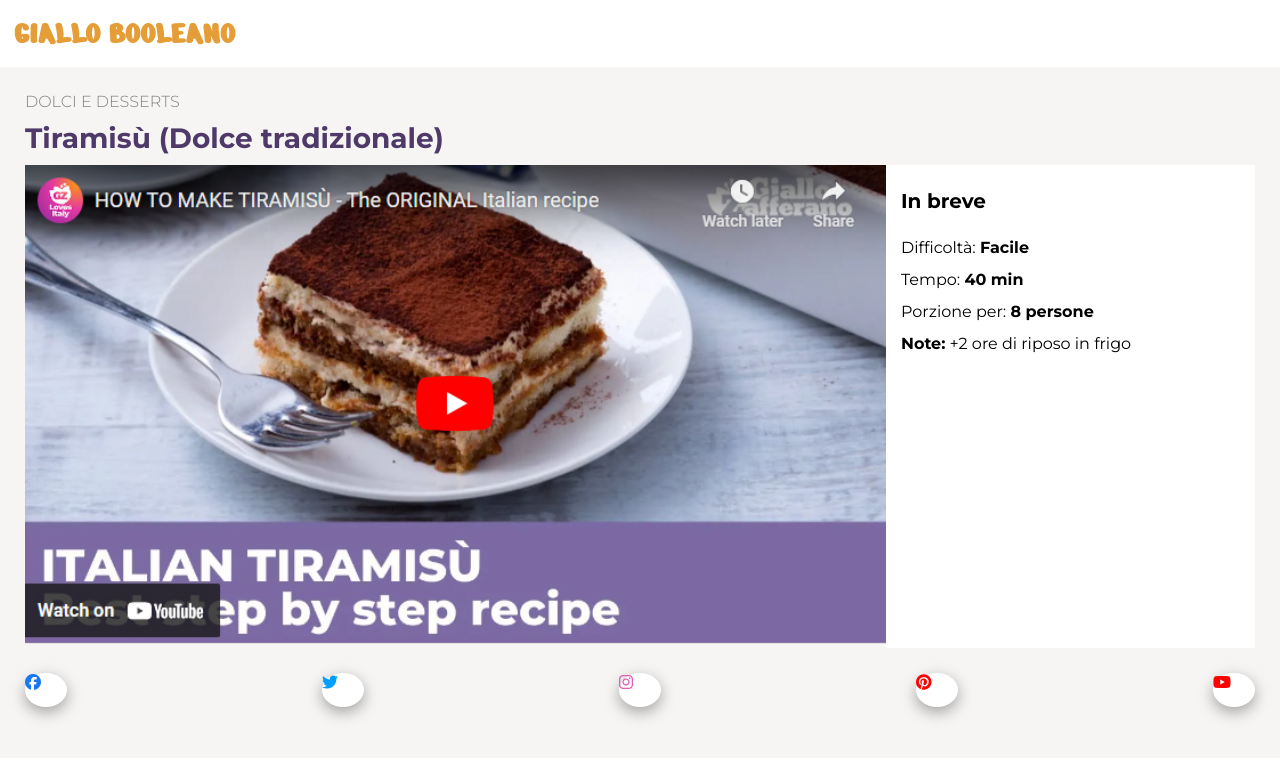
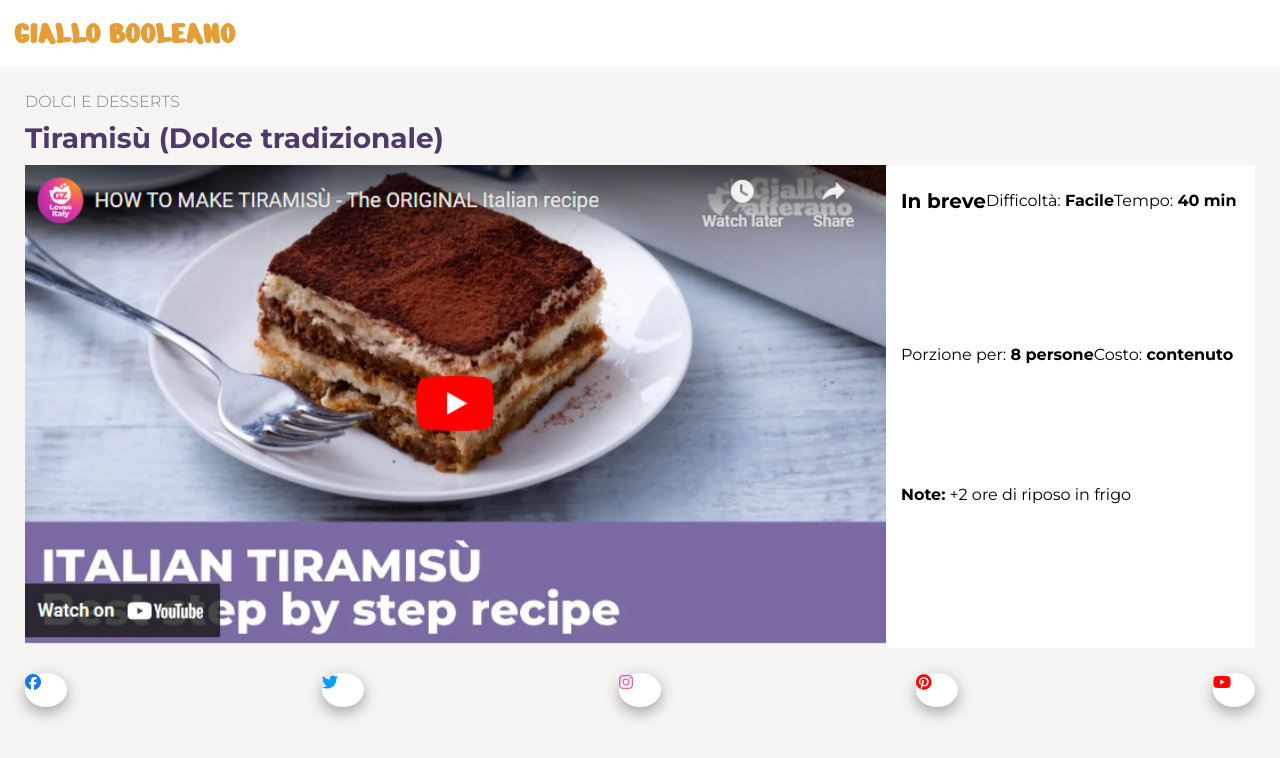
Before and after one commit to Alessandro-Frisone/htmlcss-responsive-layout, a plain HTML site: page index.html in a window 1280 px wide. Drawn offline with Linux system fonts and the light colour scheme.

Commit message:
fix: frist section

```diff
--- a/css/style.css
+++ b/css/style.css
@@ -169,6 +169,9 @@ img{
     .intro h2 span{
         display: inline;
     }
+    .col-detail{
+        display: flex;
+    }
 }
 
 @media screen and (min-width: 992px) {
--- a/index.html
+++ b/index.html
@@ -33,6 +33,7 @@
                     <div>Difficoltà: <strong>Facile</strong></div>
                     <div>Tempo: <strong>40 min</strong></div>
                     <div>Porzione per: <strong>8 persone</strong></div>
+                    <div>Costo: <strong>contenuto</strong></div>
                     <div><strong>Note:</strong> +2 ore di riposo in frigo</div>
                 </div>
             </div>
```
